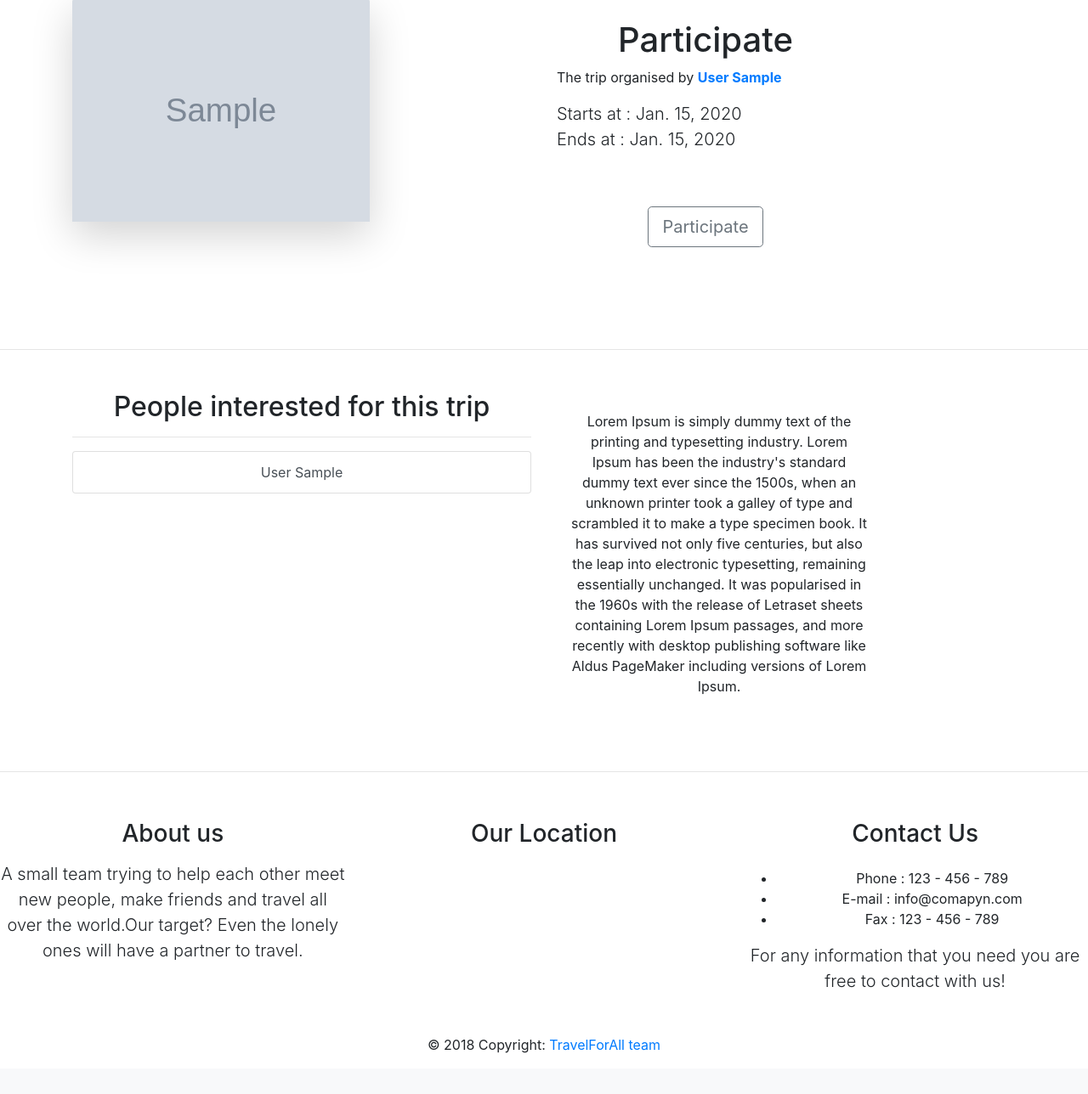
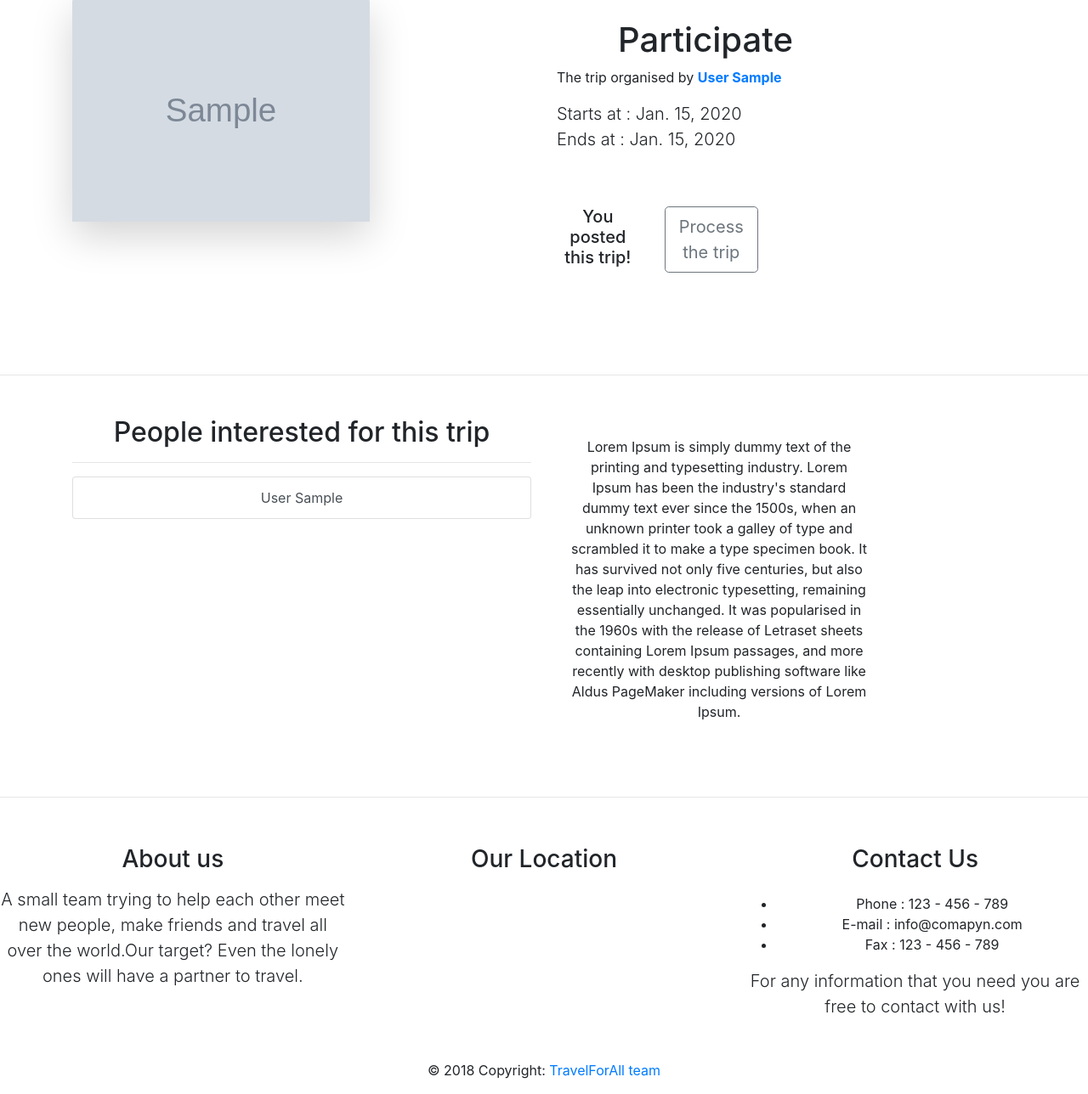
Before and after one commit to Chronos4/Travel-agent, a Django app: page /destinations/1 in a window 1280 px wide. Shown: the part 171-1459 px from the top of the page at 85% size. Before the commit the page ends 1411 px from the top, so only its background shows below. Run offline with Django 3.2, Linux system fonts and the light colour scheme; a user stored in the database is signed in; tables that the repository leaves empty hold one stand-in row (values such as "Sample post"); grey boxes marked "Sample" are stand-in pictures; some libraries are stand-ins or nearby versions; grey boxes are pictures that could not be loaded.

Commit message:
Template detail destination changes

```diff
--- a/src/backend/travel/templates/travel/Detail-destination.html
+++ b/src/backend/travel/templates/travel/Detail-destination.html
@@ -19,8 +19,17 @@
             <h1 class="display-5 text-center">Participate</h1>
             <p>The trip organised by <a href="#"><strong>{{object.author.full_name|capfirst}}</strong></a></p>
             <p class="lead">Starts at : {{object.start}} <br> Ends at : {{object.end}}</p>
-            <div class="row">
-                <a class="btn btn-outline-secondary btn-lg my-5 mx-auto" href='#'>Participate</a>
+            <div class="row text-center">
+                {% if object.author == request.user %}
+                <div class="col-lg-4 col-sm-12 mt-5">
+                    <h5>You posted this trip!</h5>
+                </div>
+                <div class="col-lg-4 col-sm-12">
+                    <a class="btn btn-outline-secondary btn-lg my-5 mx-auto" href='#'>Process the trip</a>
+                </div>
+                {% else %}
+                <a class="btn btn-outline-secondary btn-lg my-5 mx-auto" href='#'>Join to this adventure</a>
+                {% endif %}
             </div>
         </div>
     </div>
```
